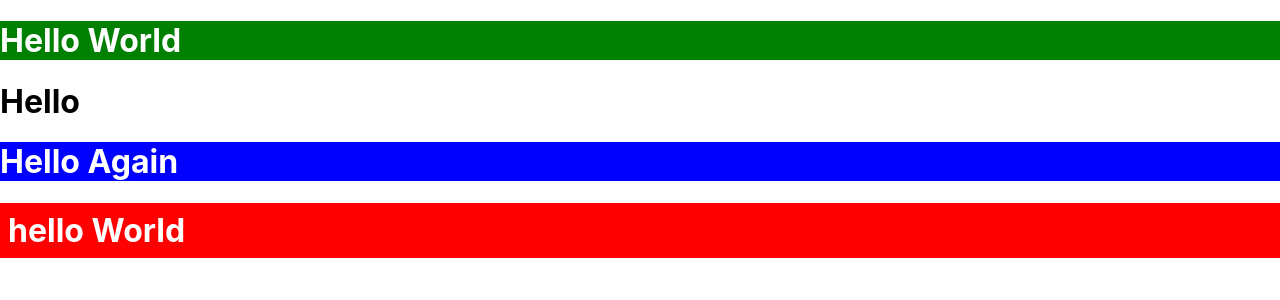
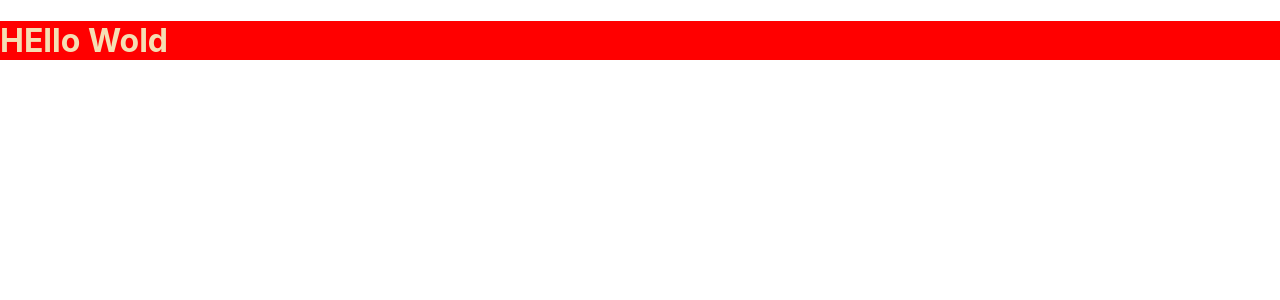
Before and after one commit to Ajay-Sonavane/second-react-app, a React (Create React App) app: page / in a window 1280 px wide. Shown: the top 300 px of the page. Built offline with nearby package versions, Linux system fonts and the light colour scheme.

Commit message:
classname styling

```diff
--- a/src/App.css
+++ b/src/App.css
@@ -1,38 +1,4 @@
-.App {
-  text-align: center;
+.beautiful{
+  background: red;
+  color: wheat;
 }
-
-.App-logo {
-  height: 40vmin;
-  pointer-events: none;
-}
-
-@media (prefers-reduced-motion: no-preference) {
-  .App-logo {
-    animation: App-logo-spin infinite 20s linear;
-  }
-}
-
-.App-header {
-  background-color: #282c34;
-  min-height: 100vh;
-  display: flex;
-  flex-direction: column;
-  align-items: center;
-  justify-content: center;
-  font-size: calc(10px + 2vmin);
-  color: white;
-}
-
-.App-link {
-  color: #61dafb;
-}
-
-@keyframes App-logo-spin {
-  from {
-    transform: rotate(0deg);
-  }
-  to {
-    transform: rotate(360deg);
-  }
-}
--- a/src/App.js
+++ b/src/App.js
@@ -1,30 +1,6 @@
-// HTML + JS => JSX
-// Putting the Brain in HTML.
-// Styling :: Color
-// CSS is also JavaScript!!!
+import "./App.css";
 function App() {
-  // object literals
-  let style = { background: "green", color: "white" };
-
-  return (
-    <>
-      <h1 style={style}>Hello World</h1>
-
-      {/** First Curly Brace represents JS Expression */}
-      {/** Second Culry Brace, its object literal */}
-      <h1 style={{}}>Hello</h1>
-      <h1 style={{ background: "blue", color: "white" }}>Hello Again</h1>
-
-      {/** Observations */}
-      {/** Style Attributes become CamelCase in Nature */}
-      {/** Values we are wriing in double quotes */}
-      {/** Multiple props are seperate by comma */}
-
-      <h1 style={{ backgroundColor: "red", color: "white", padding: "8px" }}>
-        hello World
-      </h1>
-    </>
-  );
+  return <h1 className="beautiful">HEllo Wold</h1>;
 }
 
 export default App;
```
